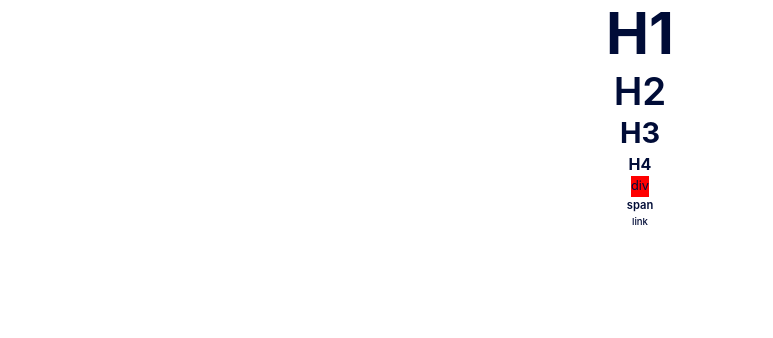
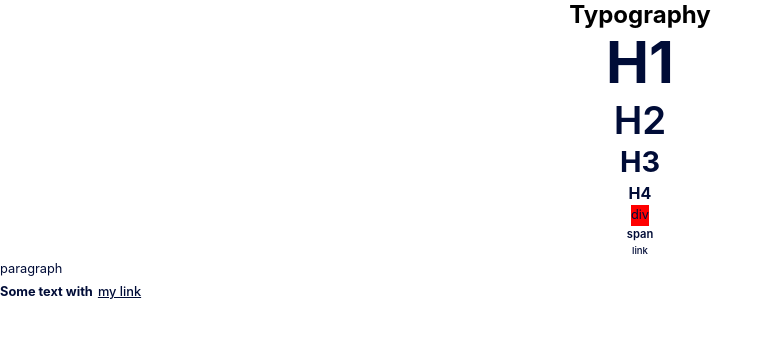
Before and after one commit to Fenix4088/SR_Design, a React (Create React App) app: page / in a window 1280 px wide. Shown: the top 338 px of the page, without its empty margins (0-773 px from the left). Built offline with nearby package versions, Linux system fonts and the light colour scheme.

Commit message:
Typography: add warning

```diff
--- a/src/app/App.tsx
+++ b/src/app/App.tsx
@@ -1,12 +1,25 @@
 import React from 'react';
 import './App.scss';
 import {Sandbox} from "../components/Sandbox/Sandbox";
+import {L} from "../components/L/L";
+import {T} from "../components/T/T";
 
 function App() {
 
     return (
         <div className="App">
             <Sandbox/>
+            <T textType={'body-1'} fontWeight={'regular'}>
+                <p>paragraph</p>
+            </T>
+            <T fontWeight={'bold'} textType={'body-1'}>
+                <span>Some text with{' '}
+                    <L>
+                        <a href="#">my link</a>
+                    </L>
+                </span>
+            </T>
+
         </div>
     );
 }
--- /dev/null
+++ b/src/components/L/L.module.scss
@@ -0,0 +1,16 @@
+@import '../../styles/colors';
+@import '../../styles/functions';
+
+.link {
+  color: $Dubai;
+  font-size: cRem(16);
+  line-height: cRem(26);
+  font-weight: 500;
+  text-decoration: underline;
+  border: 2px solid transparent;
+
+  &:focus {
+    border: 2px solid $Future;
+    border-radius: 6px;
+  }
+}
--- /dev/null
+++ b/src/components/L/L.tsx
@@ -0,0 +1,24 @@
+import React from 'react';
+import styles from './L.module.scss'
+import classNames from "classnames";
+
+interface LProps {
+    children: JSX.Element
+}
+
+export const L = ({children: child}: LProps) => {
+    if(child.type !== 'a') {
+        throw new Error(`L component should have a link tag type as a child`)
+    }
+
+    const {className, ...restProps} = child.props;
+
+    return (
+        <>
+            {React.cloneElement(child, {
+                className: classNames(className, styles['link']),
+                ...restProps
+            })}
+        </>
+    )
+}
--- a/src/components/Sandbox/Sandbox.tsx
+++ b/src/components/Sandbox/Sandbox.tsx
@@ -10,6 +10,7 @@ export const Sandbox = () => {
     return (
         <>
             <div style={{display: 'flex', flexFlow: "column nowrap", alignItems: "center"}}>
+                <h2>Typography</h2>
                 <T>
                     <h1>H1</h1>
                 </T>
--- a/src/components/T/T.tsx
+++ b/src/components/T/T.tsx
@@ -65,6 +65,10 @@ export const T: TOverload = ({fontWeight = 'bold', textType, children: child}: a
         throw new Error(`You could not use h1-h6 tags with 'textType: ${textType}' property`)
     }
 
+    if(!child.type.match(/^h\d$/i) && !textType) {
+        console.warn(`Child: ${child.type} in Typography component is useless without 'textType' property`)
+    }
+
     const {className, ...restProps} = child.props;
 
     return React.cloneElement(child, {
```
